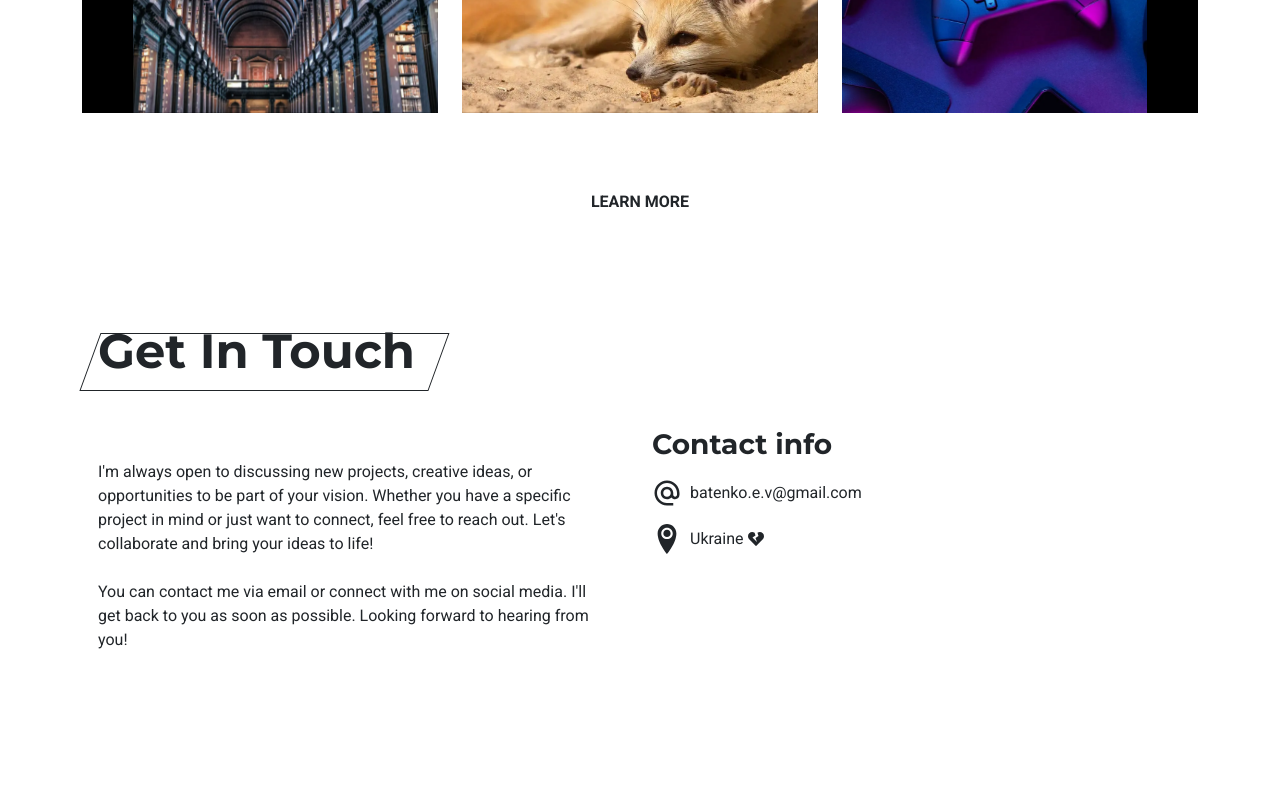
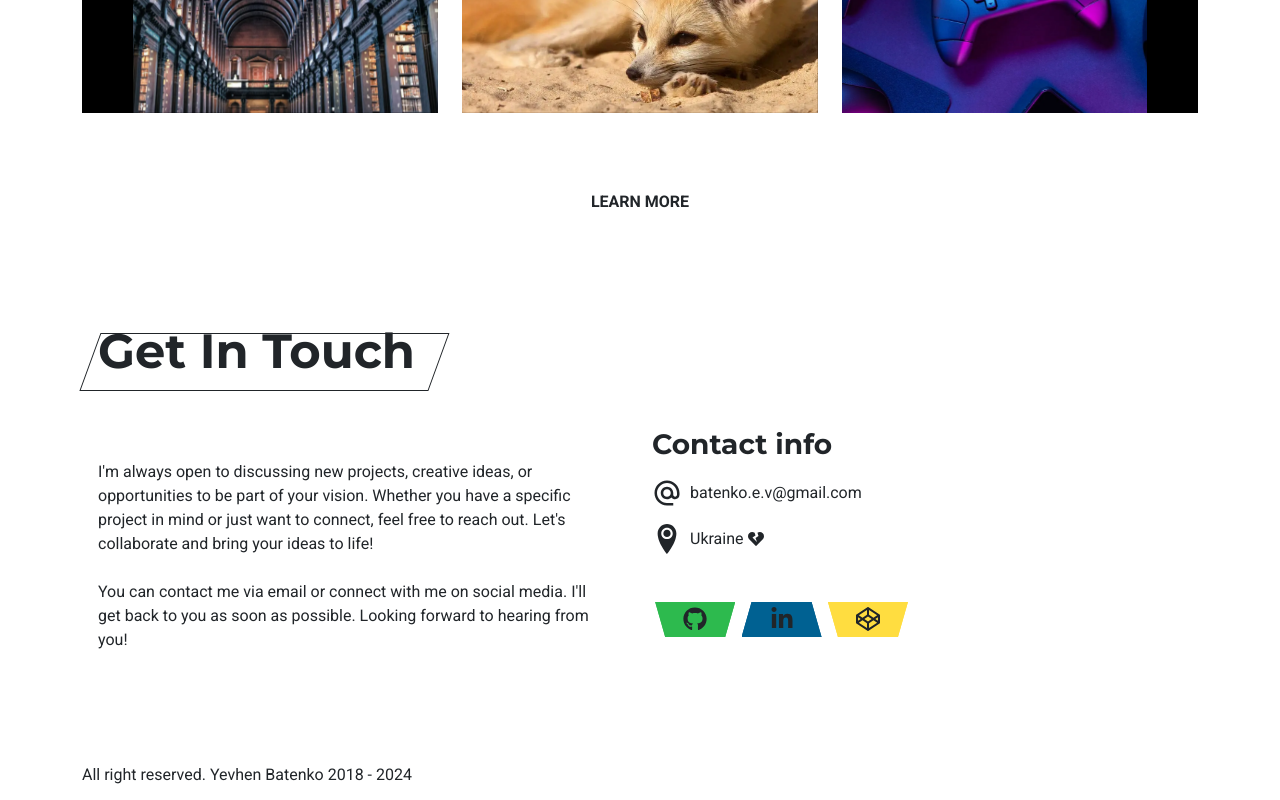
Before and after one commit to EugeneBatenko/project-fenec, a Next.js app: page / in a window 1280 px wide. Shown: the part 1963-2763 px from the top of the page. Before the commit the page ends 2713 px from the top, so only its background shows below. Built offline with nearby package versions, Linux system fonts and the light colour scheme.

Commit message:
Complete get in touch section. Add footer. Add sticky header. Minor refactoring

```diff
--- a/app/components/About/About.tsx
+++ b/app/components/About/About.tsx
@@ -3,6 +3,7 @@ import {Tab, Tabs} from "@/ui/tabs/Tabs";
 import SkillsPipe from "@/ui/skills/SkillsPipe";
 
 import {SectionHeader} from "@/ui/headers/SectionHeader";
+import {getYears} from "@/app/components/utils/dateHooks";
 
 
 export const About = () => {
@@ -11,12 +12,6 @@ export const About = () => {
         panel: styles.panel,
         content: styles.content,
     }
-
-    const getYears = (birthDate: string): number => {
-        const currentDate = new Date();
-        const setData = new Date(birthDate).getTime();
-        return Math.floor((currentDate.getTime() - setData) / 3.15576e+10);
-    };
 
     return (
         <section className="mb-5">
--- /dev/null
+++ b/app/components/Footer/Footer.tsx
@@ -0,0 +1,15 @@
+import styles from './index.module.css';
+
+export const Footer = () => {
+    return(
+        <footer className={styles.footer}>
+            <div className="container h-100">
+                <div className="row h-100 align-items-center">
+                    <div className="col">
+                        <p className="m-0">All right reserved. Yevhen Batenko 2018 - {new Date(new Date()).getFullYear()}</p>
+                    </div>
+                </div>
+            </div>
+        </footer>
+    )
+}
--- /dev/null
+++ b/app/components/Footer/index.module.css
@@ -0,0 +1,10 @@
+.footer {
+    height: 50px;
+    background-color: var(--primary-dark);
+    background-image: repeating-linear-gradient(45deg,
+    var(--primary-color), var(--primary-color) 10px, transparent 10px,
+    transparent 50px);
+    background-repeat: no-repeat;
+    background-size: 20% 65px;
+    background-position: top right;
+}
--- a/app/components/GetInTouch/GetInTouch.tsx
+++ b/app/components/GetInTouch/GetInTouch.tsx
@@ -1,7 +1,8 @@
-import {SectionHeader} from "@/ui/headers/SectionHeader";
+import { SectionHeader } from "@/ui/headers/SectionHeader";
 import { MdAlternateEmail } from "react-icons/md";
 import { ImLocation2 } from "react-icons/im";
-import { FaHeartBroken } from "react-icons/fa";
+import { FaHeartBroken, FaGithub, FaCodepen, FaLinkedinIn } from "react-icons/fa";
+import styles from './index.module.css';
 
 import Link from "next/link";
 
@@ -29,9 +30,26 @@ export const GetInTouch = () => {
                     <div className="col">
                         <h3 className="mb-3">Contact info</h3>
                         <p className="d-flex align-items-center"><MdAlternateEmail className="me-2" size={30} /><Link href="mailto:batenko.e.v@gmail.com">batenko.e.v@gmail.com</Link></p>
-                        <p className="d-flex align-items-center"><ImLocation2 className="me-2" size={30} /> Ukraine <FaHeartBroken className="mx-1"/></p>
+                        <p className="d-flex align-items-center mb-5"><ImLocation2 className="me-2" size={30} /> Ukraine <FaHeartBroken className="mx-1"/></p>
 
-
+                        {/*https://codepen.io/Stockin/pen/bzdNOq*/}
+                        <ul className={`${styles.list} m-auto mb-0`}>
+                            <li className={styles.item}>
+                                <Link className={styles.link} href="https://github.com/EugeneBatenko" target="_blank">
+                                    <FaGithub className={styles.icon}/>
+                                </Link>
+                            </li>
+                            <li className={styles.item}>
+                                <Link className={styles.link} href="https://www.linkedin.com/in/eugene-batenko-west-lion/" target="_blank">
+                                    <FaLinkedinIn className={styles.icon}/>
+                                </Link>
+                            </li>
+                            <li className={styles.item}>
+                                <Link className={styles.link} href="https://codepen.io/EugeneBatenko" target="_blank">
+                                    <FaCodepen className={styles.icon}/>
+                                </Link>
+                            </li>
+                        </ul>
                     </div>
                 </div>
             </div>
--- /dev/null
+++ b/app/components/GetInTouch/index.module.css
@@ -0,0 +1,67 @@
+.list {
+    display: flex;
+    position: relative;
+
+    .item {
+        position: relative;
+        margin: 0 0.2rem;
+        &::before, &::after {
+            content: '';
+            position: absolute;
+            top: 0;
+            --p: 10px; /* control the shape (can be percentage) */
+            width: 80px;
+            height: 35px;
+            aspect-ratio: 3/2;
+            clip-path: polygon(var(--p) 0,calc(100% - var(--p)) 0,100% 100%,0 100%);
+            background-color: var(--primary-color-light);
+            z-index: -1;
+            transition: transform .3s ease-in-out;
+        }
+
+        &:nth-child(1)::after, &:nth-child(1)::before {
+            background-color: #2dba4e;
+        }
+        &:nth-child(2)::after, &:nth-child(2)::before {
+            background-color: #006192;
+        }
+        &:nth-child(3)::after, &:nth-child(3)::before {
+            background-color: #ffdd40;
+        }
+
+        &:hover {
+            transition: transform .3s ease-in-out;
+            &::before {
+                transform: translate(-5px, -5px);
+            }
+            &::after {
+                transform: translate(5px, 5px);
+            }
+            &:nth-child(even)::after  {
+                transform: translate(7px, 5px);
+            }
+        }
+
+
+        &:nth-child(odd) .link,  &:nth-child(odd)::before, &:nth-child(odd)::after  {
+            clip-path: polygon(var(--p) 100%,calc(100% - var(--p)) 100%,100% 0,0 0);
+        }
+
+    }
+
+    .link {
+        display: flex;
+        align-items: center;
+        justify-content: center;
+        color: var(--text-color-reverse);
+        font-size: 1.5rem;
+        --p: 10px; /* control the shape (can be percentage) */
+        width: 80px;
+        height: 35px;
+        aspect-ratio: 3/2;
+        clip-path: polygon(var(--p) 0,calc(100% - var(--p)) 0,100% 100%,0 100%);
+        background-color: var(--primary-color);
+        z-index: 1;
+        transition: transform .5s ease-in-out;
+    }
+}
--- a/app/components/Header/Header.tsx
+++ b/app/components/Header/Header.tsx
@@ -9,8 +9,10 @@ import React, { useEffect, useState } from "react";
 export const Header = () => {
   const pathname = usePathname();
   const [markerStyle, setMarkerStyle] = useState({ left: 0, width: 0 });
+  const [isSticky, setIsSticky] = useState(false);
 
   useEffect(() => {
+    window.addEventListener('scroll', handleScroll);
     const updateMarkerPosition = () => {
       const activeElement = document.querySelector(`.${styles.active}`);
       if (activeElement) {
@@ -27,6 +29,7 @@ export const Header = () => {
     // Cleanup event listener on component unmount
     return () => {
       window.removeEventListener("resize", updateMarkerPosition);
+      window.removeEventListener('scroll', handleScroll);
     };
   }, [pathname]);
 
@@ -39,8 +42,17 @@ export const Header = () => {
     setMarkerStyle({ left, width });
   };
 
+  // Sticky scroll
+  const handleScroll = () => {
+    if (window.scrollY >= 300) {
+      setIsSticky(true);
+    } else {
+      setIsSticky(false);
+    }
+  };
+
   return (
-    <header className={`${styles.header} d-flex align-items-center`}>
+    <header className={`${styles.header} d-flex align-items-center ${isSticky ? styles.sticky : ''}`}>
       <nav className={styles.navBar}>
         <ul className={`d-flex`}>
           <div
--- a/app/components/Header/index.module.css
+++ b/app/components/Header/index.module.css
@@ -63,7 +63,24 @@
   }
 
   .home {
-    /*margin: 0 30px;*/
     position: relative;
   }
 }
+
+.sticky {
+  margin-top: 0;
+  position: fixed;
+  z-index: 1000;
+  animation: .3s ease-out 0s 1 slideInFromBottom;
+}
+
+@keyframes slideInFromBottom {
+  0% {
+    transform: translateY(-100%);
+    /*opacity: 0;*/
+  }
+  100% {
+    transform: translateY(0);
+    /*opacity: 1;*/
+  }
+}
--- a/app/components/Hero/Hero.tsx
+++ b/app/components/Hero/Hero.tsx
@@ -5,8 +5,8 @@ import Logo from "@/public/logo.svg";
 
 export const Hero = () => {
   return (
-    <section className={`${styles.heroSection} mb-5`}>
-      <span className={styles.heroOverlay}></span>
+    <section className={`${styles.section} mb-5`}>
+      <span className={styles.overlay}></span>
       <Image
         alt="Hero image"
         src={HeroImg}
@@ -21,8 +21,8 @@ export const Hero = () => {
       <div className="container d-flex align-items-center z-3">
         <div className="row">
           <div className="col d-flex align-items-center">
-            <Logo fill={"#fff"} width={200} height={200} />
-            <div className={styles.heroText}>
+            <Logo fill={"#fff"} width={200} height={200} className={styles.logoEmblem} />
+            <div className={styles.text}>
               <h1 className="logo">eugene</h1>
               <span>
                 Full-stack <br /> developer
--- a/app/components/Hero/index.module.css
+++ b/app/components/Hero/index.module.css
@@ -1,11 +1,11 @@
-.heroSection {
+.section {
   position: relative;
   display: flex;
   width: 100vw;
   height: 100vh;
   z-index: 1;
 }
-.heroOverlay {
+.overlay {
   display: flex;
   top: auto;
   bottom: auto;
@@ -20,15 +20,19 @@
   z-index: 2;
   color: #ffffff;
 }
-.heroText {
+.text {
   display: flex;
   align-items: center;
   color: var(--text-color);
   line-height: 1.4rem;
   text-shadow: 1px 1px 2px rgba(0, 0, 0, 0.5);
+  animation: 1s ease-out 0s 1 slideInFromLeft;
   h1.logo {
     font-size: 4rem;
   }
+}
+.logoEmblem {
+  animation: 1s ease-out 0s 1 slideInFromLeft;
 }
 .socials {
   display: flex;
@@ -100,3 +104,14 @@
     border-color: var(--white-color);
   }
 }
+
+@keyframes slideInFromLeft {
+  0% {
+    transform: translateX(-50%);
+    opacity: 0;
+  }
+  100% {
+    transform: translateX(0);
+    opacity: 1;
+  }
+}
--- /dev/null
+++ b/app/components/utils/dateHooks.ts
@@ -0,0 +1,5 @@
+export const getYears = (date: string): number => {
+    const currentDate = new Date();
+    const setData = new Date(date).getTime();
+    return Math.floor((currentDate.getTime() - setData) / 3.15576e+10);
+};
--- a/app/layout.tsx
+++ b/app/layout.tsx
@@ -5,11 +5,12 @@ import "bootstrap/dist/css/bootstrap-reboot.css";
 import "./globals.css";
 import { roboto, montserrat, logoFont } from "@/app/fonts";
 import { Header } from "@/app/components/Header/Header";
+import { Footer } from "@/app/components/Footer/Footer";
 import React from "react";
 
 export const metadata: Metadata = {
-  title: "Create Next App",
-  description: "Generated by create next app",
+  title: "Fennec Fox",
+  description: "Personal portfolio",
 };
 
 export default function RootLayout({
@@ -24,6 +25,7 @@ export default function RootLayout({
       >
         <Header />
         <main>{children}</main>
+        <Footer/>
       </body>
     </html>
   );
--- a/package.json
+++ b/package.json
@@ -13,19 +13,19 @@
   "dependencies": {
     "@svgr/webpack": "^8.1.0",
     "bootstrap": "^5.3.3",
-    "next": "14.2.12",
+    "next": "14.2.15",
     "react": "^18",
     "react-dom": "^18",
     "react-icons": "^5.3.0"
   },
   "devDependencies": {
-    "@eslint/js": "^9.10.0",
+    "@eslint/js": "^9.12.0",
     "@types/node": "^22",
     "@types/react": "^18",
     "@types/react-dom": "^18",
     "eslint": "^8.57.1",
     "eslint-config-next": "^14.2.15",
-    "globals": "^15.9.0",
+    "globals": "^15.11.0",
     "prettier": "^3.3.3",
     "typescript": "^5"
   },
```
Also changed, not shown: 1 other file (tests, documents, lock files or other folders).
